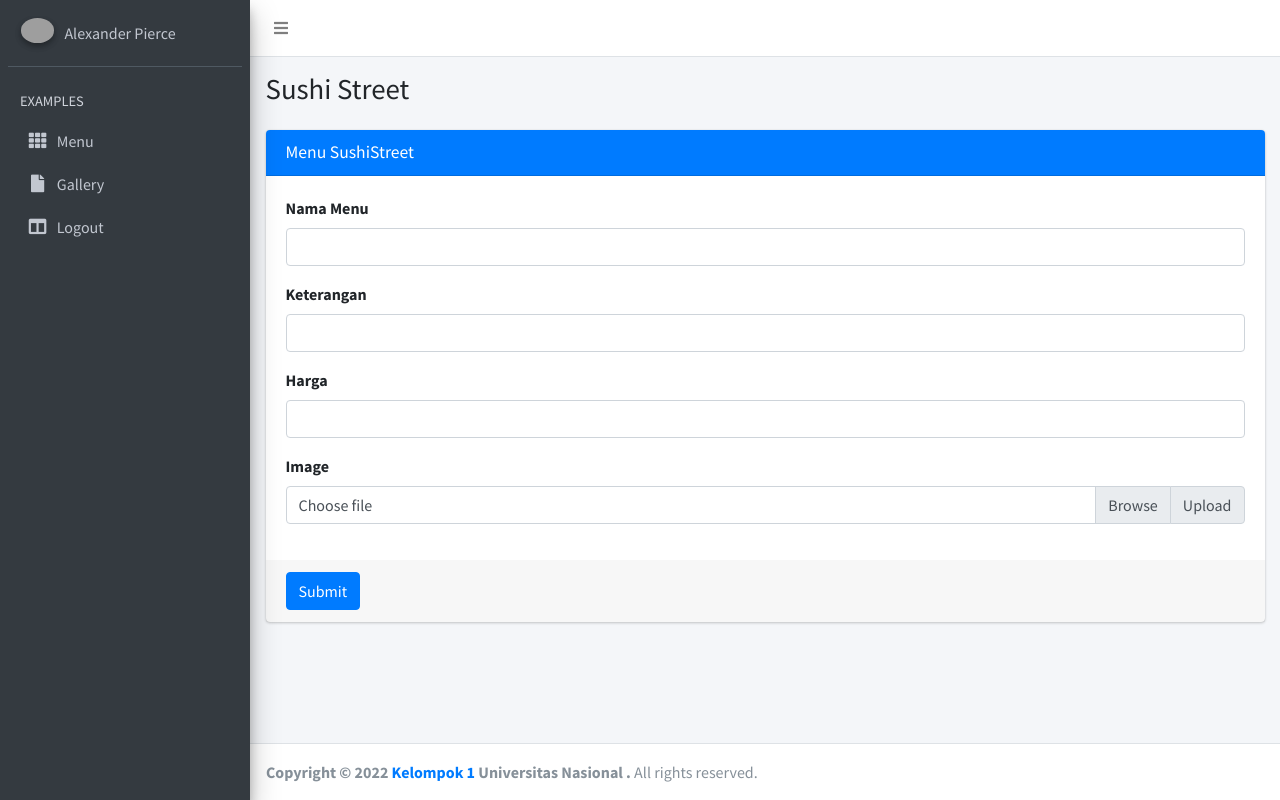
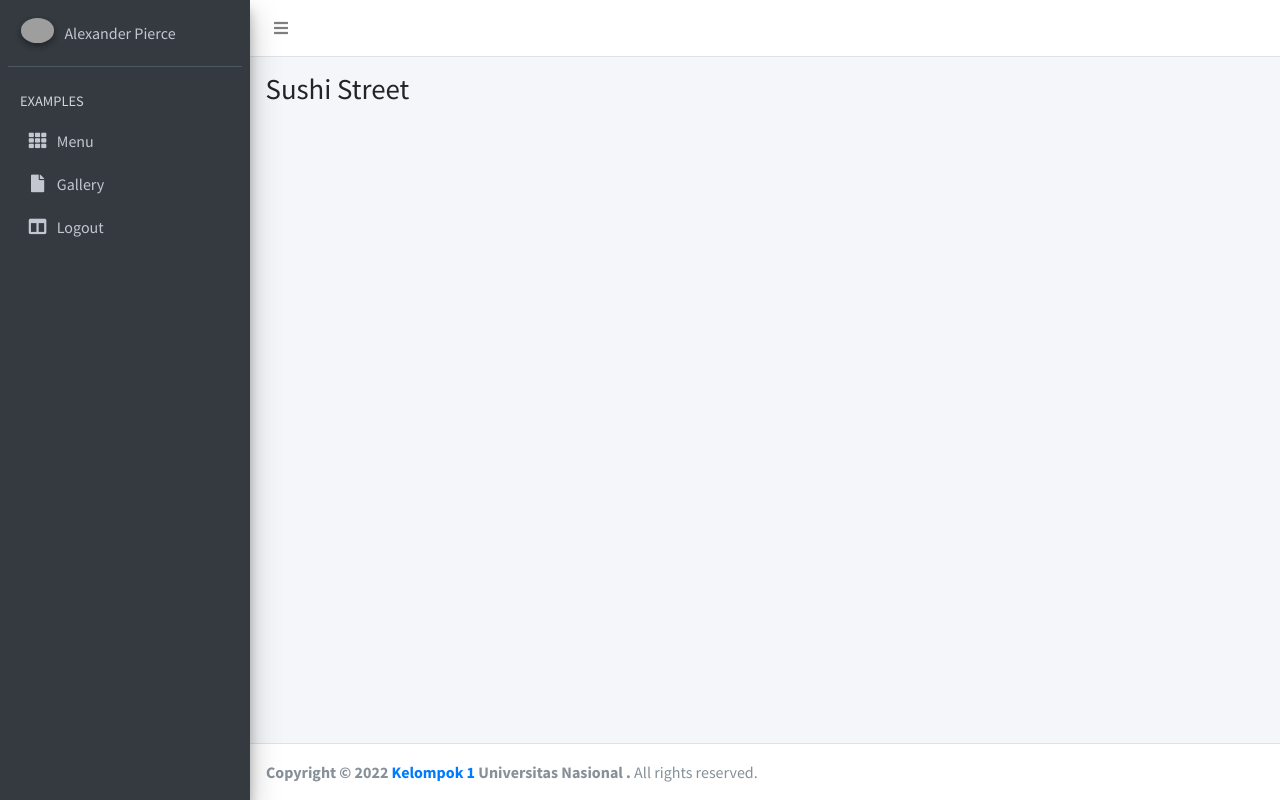
Before and after one commit to reykayanti/SushiApp, a CodeIgniter 4 app: template app/Views/dashboard/view_addmenu.php in a window 1280 px wide. Run offline with PHP 8.4 and a stand-in for CodeIgniter, Linux system fonts and the light colour scheme; the template is opened without the code that fills it, so the values that code supplies are empty; some libraries are stand-ins or nearby versions; grey boxes are pictures that could not be loaded.

Commit message:
apus list

```diff
--- a/app/Views/dashboard/view_addmenu.php
+++ b/app/Views/dashboard/view_addmenu.php
@@ -3,79 +3,5 @@
 
 <!-- Main content -->
 
-<section class="content">
-          <div class="container-fluid">
-            <div class="row">
-              <!-- left column -->
-              <div class="col-md-12">
-                <!-- general form elements -->
-                <div class="card card-primary">
-                  <div class="card-header">
-                    <h3 class="card-title">Menu SushiStreet</h3>
-                  </div>
-                  <!-- /.card-header -->
-                  <!-- form start -->
-                  <form>
-                    <div class="card-body">
-                        <div class="form-group">
-                            <label for="menu">Nama Menu</label>
-                            <input
-                            class="form-control"
-                            id="menu"
-                            />
-                        </div>
-                        <div class="form-group">
-                            <label for="keterangan">Keterangan</label>
-                            <input
-                            class="form-control"
-                            id="keterangan"
-                            />
-                        </div>
-                        <div class="form-group">
-                            <label for="harga">Harga</label>
-                            <input
-                            class="form-control"
-                            id="harga"
-                            />
-                        </div>
 
-
-                      <div class="form-group">
-                        <label for="exampleInputFile">Image</label>
-                        <div class="input-group">
-                          <div class="custom-file">
-                            <input
-                              type="file"
-                              class="custom-file-input"
-                              id="exampleInputFile"
-                            />
-                            <label
-                              class="custom-file-label"
-                              for="exampleInputFile"
-                              >Choose file</label
-                            >
-                          </div>
-                          <div class="input-group-append">
-                            <span class="input-group-text">Upload</span>
-                          </div>
-                        </div>
-                      </div>
-                    </div>
-                    <!-- /.card-body -->
-
-                    <div class="card-footer">
-                      <button type="submit" class="btn btn-primary">
-                        Submit
-                      </button>
-                    </div>
-                  </form>
-                </div>
-                <!-- /.card -->
-            </div>
-            <!-- /.row -->
-          </div>
-          <!-- /.container-fluid -->
-        </section>
-        <!-- /.content -->
-
-        <?= $this->endSection(); ?>
+<?= $this->endSection(); ?>
```
